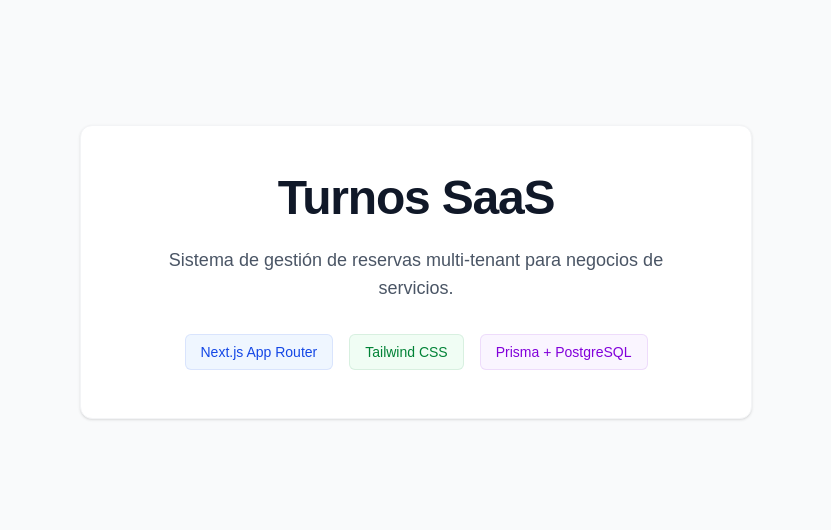
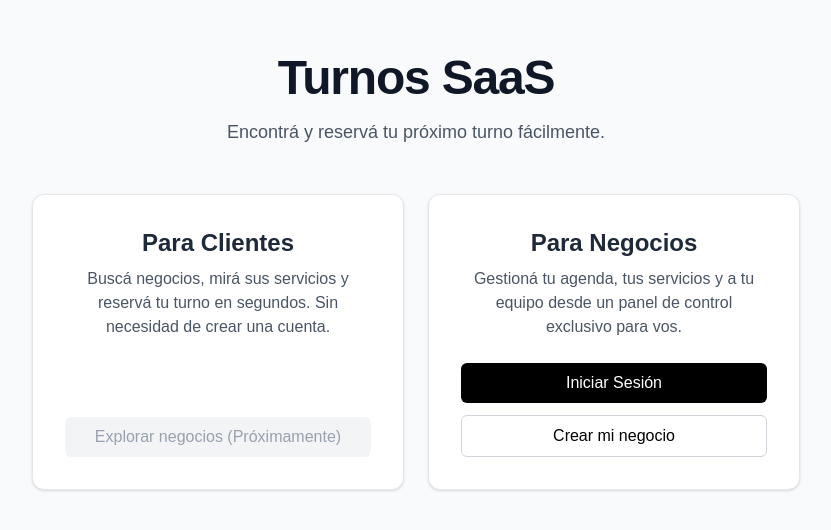
Before and after one commit to JoaquinCappa/turno-saas, a Next.js app: page / in a window 1280 px wide. Shown: the part 128-658 px from the top of the page, without its empty margins (224-1055 px from the left). Built offline with nearby package versions, Linux system fonts and the light colour scheme.

Commit message:
Implement public and business access flow

```diff
--- /dev/null
+++ b/src/app/dashboard/page.tsx
@@ -0,0 +1,56 @@
+import { getServerSession } from 'next-auth/next';
+import { authOptions } from '@/lib/auth';
+import { redirect } from 'next/navigation';
+import prisma from '@/lib/prisma';
+import Link from 'next/link';
+
+export default async function DashboardPage() {
+  const session = await getServerSession(authOptions);
+
+  if (!session?.user) {
+    redirect('/login');
+  }
+
+  // Fetch business securely from server using the session businessId
+  const business = await prisma.business.findUnique({
+    where: { id: session.user.businessId },
+    select: { name: true }
+  });
+
+  if (!business) {
+    // Failsafe in case business was deleted but session persists
+    return (
+      <div className="min-h-screen p-8 text-center">
+        <h1 className="text-red-600 text-2xl font-bold">Error de cuenta</h1>
+        <p>El negocio asociado a esta cuenta ya no existe.</p>
+      </div>
+    );
+  }
+
+  return (
+    <div className="min-h-screen bg-gray-50 flex flex-col">
+      <header className="bg-white border-b border-gray-200 p-4 flex justify-between items-center shadow-sm">
+        <h1 className="text-xl font-bold text-gray-900">{business.name}</h1>
+        <div className="text-sm text-gray-600 flex items-center gap-4">
+          <span>{session.user.name} ({session.user.role})</span>
+          <Link href="/api/auth/signout" className="bg-gray-100 hover:bg-gray-200 text-gray-800 px-3 py-1 rounded transition-colors">
+            Cerrar Sesión
+          </Link>
+        </div>
+      </header>
+
+      <main className="flex-1 p-8">
+        <div className="max-w-4xl mx-auto">
+          <h2 className="text-2xl font-semibold text-gray-800 mb-4">Dashboard</h2>
+          <div className="bg-white p-6 rounded-lg shadow-sm border border-gray-200">
+            <p className="text-gray-600 mb-2">¡Bienvenido al área de gestión de tu negocio!</p>
+            <p className="text-sm text-gray-500">
+              Esta es un área protegida. Por ahora es un placeholder.
+              Las funcionalidades internas del negocio se desarrollarán aquí.
+            </p>
+          </div>
+        </div>
+      </main>
+    </div>
+  );
+}
--- /dev/null
+++ b/src/app/login/page.tsx
@@ -0,0 +1,100 @@
+'use client';
+
+import { useState } from 'react';
+import { signIn } from 'next-auth/react';
+import { useRouter } from 'next/navigation';
+import Link from 'next/link';
+
+export default function LoginPage() {
+  const router = useRouter();
+  const [error, setError] = useState<string | null>(null);
+  const [loading, setLoading] = useState(false);
+
+  const handleSubmit = async (e: React.FormEvent<HTMLFormElement>) => {
+    e.preventDefault();
+    setLoading(true);
+    setError(null);
+
+    const formData = new FormData(e.currentTarget);
+    const email = formData.get('email')?.toString();
+    const password = formData.get('password')?.toString();
+
+    if (!email || !password) {
+      setError('Todos los campos son obligatorios');
+      setLoading(false);
+      return;
+    }
+
+    const result = await signIn('credentials', {
+      redirect: false,
+      email,
+      password,
+    });
+
+    if (result?.error) {
+      setError('Credenciales inválidas. Verificá tu email y contraseña.');
+      setLoading(false);
+    } else {
+      router.push('/dashboard');
+      router.refresh();
+    }
+  };
+
+  return (
+    <div className="min-h-screen flex items-center justify-center bg-gray-50 p-4">
+      <div className="max-w-md w-full bg-white rounded-lg shadow-md p-8 border border-gray-200">
+        <h2 className="text-2xl font-bold text-gray-900 text-center mb-6">Iniciar Sesión</h2>
+
+        {error && (
+          <div className="bg-red-50 text-red-600 p-3 rounded-md text-sm mb-4 border border-red-200">
+            {error}
+          </div>
+        )}
+
+        <form onSubmit={handleSubmit} className="space-y-4">
+          <div>
+            <label className="block text-sm font-medium text-gray-700 mb-1" htmlFor="email">
+              Email
+            </label>
+            <input
+              id="email"
+              name="email"
+              type="email"
+              required
+              className="w-full border border-gray-300 rounded-md px-3 py-2 text-gray-900 focus:outline-none focus:ring-2 focus:ring-black"
+              placeholder="tu@email.com"
+            />
+          </div>
+
+          <div>
+            <label className="block text-sm font-medium text-gray-700 mb-1" htmlFor="password">
+              Contraseña
+            </label>
+            <input
+              id="password"
+              name="password"
+              type="password"
+              required
+              className="w-full border border-gray-300 rounded-md px-3 py-2 text-gray-900 focus:outline-none focus:ring-2 focus:ring-black"
+            />
+          </div>
+
+          <button
+            type="submit"
+            disabled={loading}
+            className="w-full bg-black text-white font-medium py-2 px-4 rounded-md hover:bg-gray-800 disabled:opacity-50 transition-colors"
+          >
+            {loading ? 'Ingresando...' : 'Entrar al Dashboard'}
+          </button>
+        </form>
+
+        <div className="mt-6 text-center text-sm text-gray-600">
+          ¿No tenés una cuenta?{' '}
+          <Link href="/register" className="text-black font-semibold hover:underline">
+            Registrar mi negocio
+          </Link>
+        </div>
+      </div>
+    </div>
+  );
+}
--- a/src/app/page.tsx
+++ b/src/app/page.tsx
@@ -1,25 +1,54 @@
-import React from 'react';
+import Link from 'next/link';
 
 export default function Home() {
   return (
-    <div className="min-h-screen bg-gray-50 flex flex-col items-center justify-center p-8 text-center">
-      <main className="max-w-2xl bg-white p-12 rounded-xl shadow-sm border border-gray-100">
-        <h1 className="text-4xl font-extrabold tracking-tight text-gray-900 sm:text-5xl mb-6">
-          Turnos SaaS
-        </h1>
-        <p className="text-lg text-gray-600 mb-8">
-          Sistema de gestión de reservas multi-tenant para negocios de servicios.
-        </p>
-        <div className="flex gap-4 justify-center">
-          <span className="inline-flex items-center px-4 py-2 rounded-md text-sm font-medium bg-blue-50 text-blue-700 ring-1 ring-inset ring-blue-700/10">
-            Next.js App Router
-          </span>
-          <span className="inline-flex items-center px-4 py-2 rounded-md text-sm font-medium bg-green-50 text-green-700 ring-1 ring-inset ring-green-700/10">
-            Tailwind CSS
-          </span>
-          <span className="inline-flex items-center px-4 py-2 rounded-md text-sm font-medium bg-purple-50 text-purple-700 ring-1 ring-inset ring-purple-700/10">
-            Prisma + PostgreSQL
-          </span>
+    <div className="min-h-screen bg-gray-50 flex flex-col items-center justify-center p-8">
+      <main className="max-w-3xl w-full">
+        <div className="text-center mb-12">
+          <h1 className="text-4xl font-extrabold tracking-tight text-gray-900 sm:text-5xl mb-4">
+            Turnos SaaS
+          </h1>
+          <p className="text-lg text-gray-600">
+            Encontrá y reservá tu próximo turno fácilmente.
+          </p>
+        </div>
+
+        <div className="grid md:grid-cols-2 gap-6">
+          {/* Path: Cliente Final */}
+          <div className="bg-white p-8 rounded-xl shadow-sm border border-gray-200 flex flex-col items-center text-center">
+            <h2 className="text-2xl font-bold text-gray-800 mb-2">Para Clientes</h2>
+            <p className="text-gray-600 mb-6 flex-1">
+              Buscá negocios, mirá sus servicios y reservá tu turno en segundos. Sin necesidad de crear una cuenta.
+            </p>
+            <button
+              disabled
+              className="w-full bg-gray-100 text-gray-400 font-medium py-2 px-4 rounded-md cursor-not-allowed"
+            >
+              Explorar negocios (Próximamente)
+            </button>
+          </div>
+
+          {/* Path: Negocio */}
+          <div className="bg-white p-8 rounded-xl shadow-sm border border-gray-200 flex flex-col items-center text-center">
+            <h2 className="text-2xl font-bold text-gray-800 mb-2">Para Negocios</h2>
+            <p className="text-gray-600 mb-6 flex-1">
+              Gestioná tu agenda, tus servicios y a tu equipo desde un panel de control exclusivo para vos.
+            </p>
+            <div className="w-full flex flex-col gap-3">
+              <Link
+                href="/login"
+                className="w-full bg-black text-white font-medium py-2 px-4 rounded-md hover:bg-gray-800 transition-colors"
+              >
+                Iniciar Sesión
+              </Link>
+              <Link
+                href="/register"
+                className="w-full bg-white text-black border border-gray-300 font-medium py-2 px-4 rounded-md hover:bg-gray-50 transition-colors"
+              >
+                Crear mi negocio
+              </Link>
+            </div>
+          </div>
         </div>
       </main>
     </div>
--- a/src/app/register/page.tsx
+++ b/src/app/register/page.tsx
@@ -26,7 +26,7 @@ export default function RegisterPage() {
       setLoading(false);
       // Redirigir al login después de mostrar el mensaje de éxito
       setTimeout(() => {
-        router.push('/api/auth/signin');
+        router.push('/login');
       }, 2000);
     }
   };
--- a/src/lib/auth.ts
+++ b/src/lib/auth.ts
@@ -77,5 +77,8 @@ export const authOptions: NextAuthOptions = {
   session: {
     strategy: 'jwt',
   },
+  pages: {
+    signIn: '/login',
+  },
   secret: process.env.AUTH_SECRET,
 };
--- /dev/null
+++ b/src/proxy.ts
@@ -0,0 +1,11 @@
+import { withAuth } from "next-auth/middleware";
+
+export default withAuth({
+  pages: {
+    signIn: "/login",
+  },
+});
+
+export const config = {
+  matcher: ["/dashboard/:path*"],
+};
```
